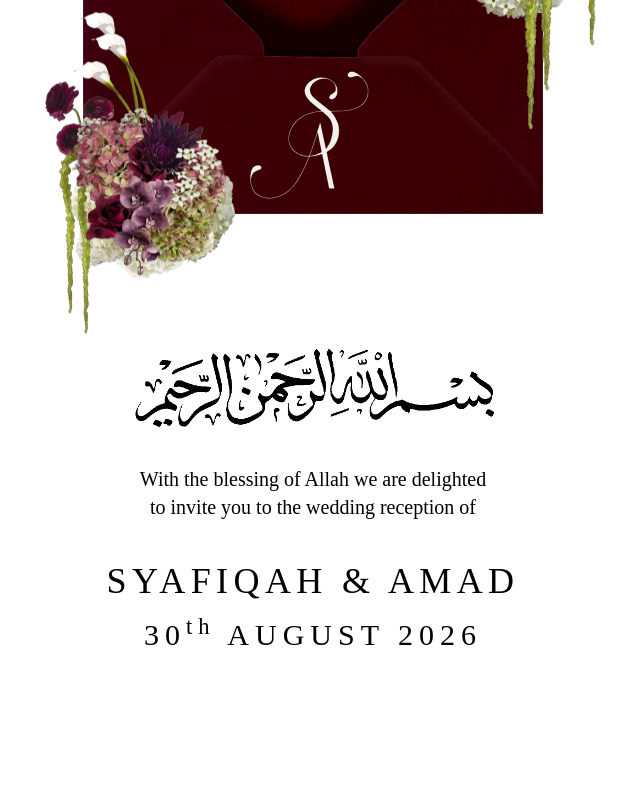
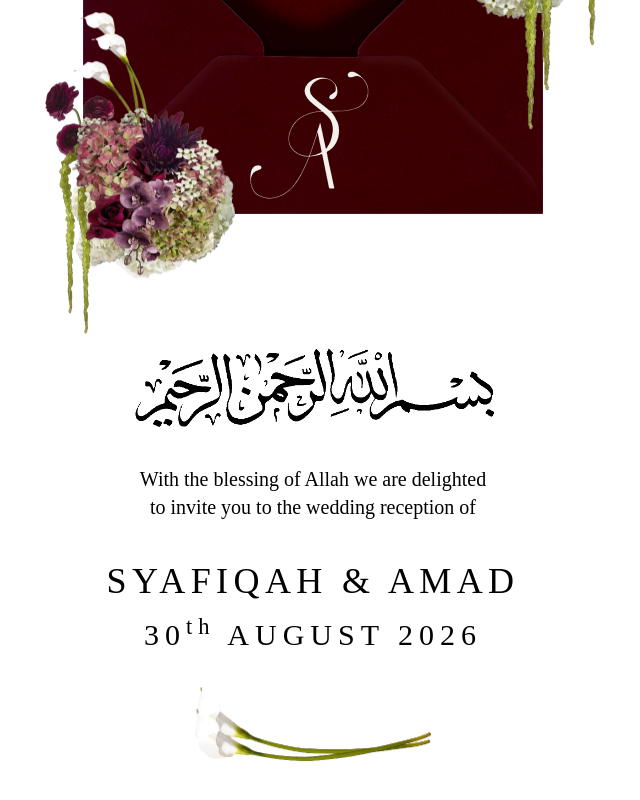
Before and after one commit to amadzai/syamad-wedding-invitation, a React (Vite) app: page /invitation in a window 1280 px wide. Shown: the part 601-1401 px from the top of the page, without its empty margins (327-967 px from the left). Before the commit the page ends 1302 px from the top, so only its background shows below. Built offline with nearby package versions, Linux system fonts and the light colour scheme; a web font is replaced by a local one.

Commit message:
feat: add white flowers

```diff
--- a/src/pages/Invitation.tsx
+++ b/src/pages/Invitation.tsx
@@ -10,6 +10,7 @@ import polaroid2 from '../assets/images/invitation/polaroid-2.png';
 import saveTheDate from '../assets/images/invitation/save-the-date.png';
 import envelopeOpen from '../assets/images/invitation/envelope-open.png';
 import bismillah from '../assets/images/invitation/bismillah.png';
+import whiteFlowers from '../assets/images/invitation/white-flowers.png';
 
 export function Invitation() {
   return (
@@ -107,6 +108,13 @@ export function Invitation() {
       <p className="mt-3 text-center font-seasons text-2xl tracking-[0.2em] text-black sm:mt-4 sm:text-3xl">
         30<sup>th</sup> AUGUST 2026
       </p>
+
+      <img
+        src={whiteFlowers}
+        alt=""
+        aria-hidden
+        className="mt-4 w-48 sm:mt-8 sm:w-60"
+      />
     </main>
   );
 }
```
Also changed, not shown: src/assets/images/invitation/white-flowers.png (added).
